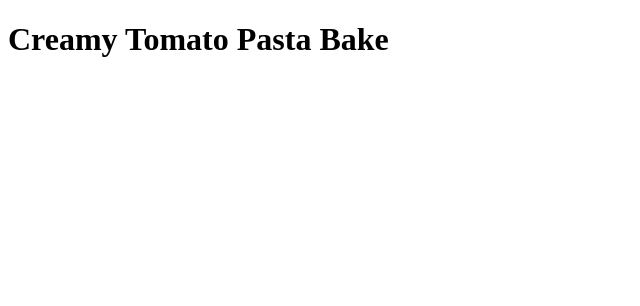
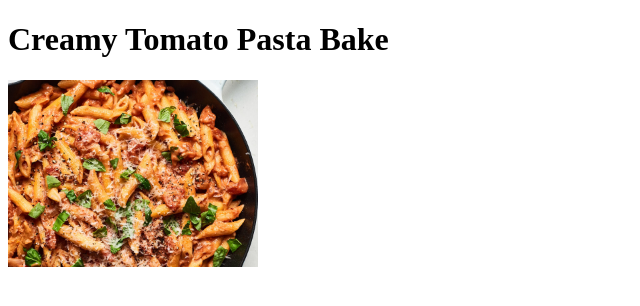
Before and after one commit to Astronova1/odin-recipies, a plain HTML site: page recipies/pasta.html in a window 1280 px wide. Shown: the whole page, without its empty margins (0-640 px from the left). Drawn offline with Linux system fonts and the light colour scheme.

Commit message:
adjust size of image

```diff
--- a/recipies/pasta.html
+++ b/recipies/pasta.html
@@ -8,5 +8,6 @@
 </head>
 <body>
     <h1>Creamy Tomato Pasta Bake</h1>
+    <img src="../img/pasta.jpg" width="250">
 </body>
 </html>
```
